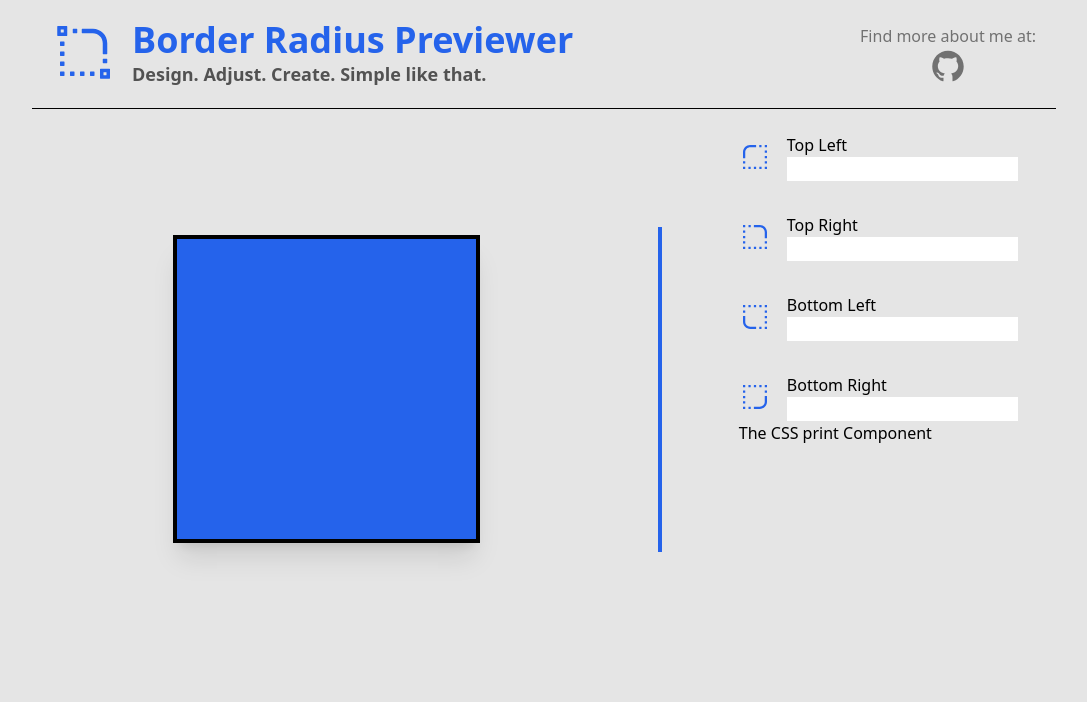
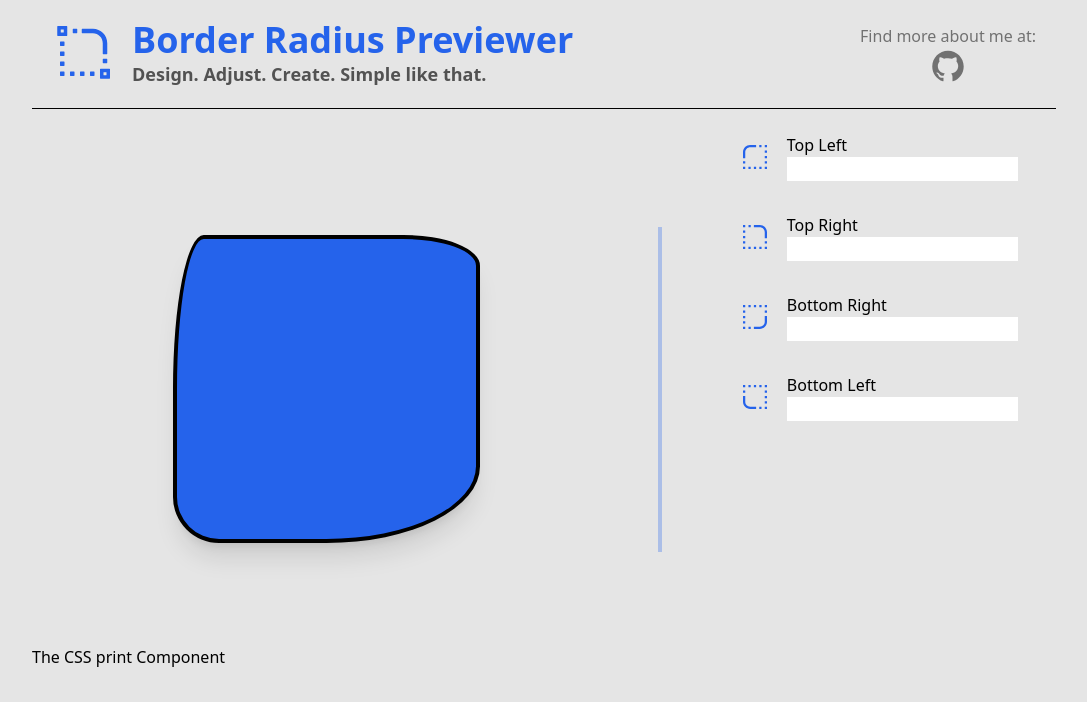
Before and after one commit to mateuscgodoy/border-radius-previewer, a Next.js app: page / in a window 1280 px wide. Shown: the top 702 px of the page, without its empty margins (96-1183 px from the left). Built offline with nearby package versions, Linux system fonts and the light colour scheme.

Commit message:
Add state to change the Rectangle border radius

```diff
--- a/components/BorderForm.tsx
+++ b/components/BorderForm.tsx
@@ -9,7 +9,7 @@ import {
 import BorderSection from "./BorderSection";
 
 export default function BorderForm() {
-  const formSections = [TopLeftSection, TopRightSection, BotLeftSection, BotRightSection];
+  const formSections = [TopLeftSection, TopRightSection, BotRightSection, BotLeftSection];
 
   return (
     <form action="" className="flex flex-col gap-y-8">
--- a/components/ContentContainer.tsx
+++ b/components/ContentContainer.tsx
@@ -1,19 +1,28 @@
 "use client";
 
+import { useState } from "react";
 import BorderForm from "./BorderForm";
 import Rectangle from "./Rectangle";
 
 export default function ContentContainer() {
-  return(
-    <section className="mt-6 flex justify-around">
-      <Rectangle />
-      <div className="border-2 border-blue-600 h-[325px] my-auto"></div>
-      <div className="flex flex-col">
+  const [topLeftValue, setTopLeftValue] = useState("10%");
+  const [topRightValue, setTopRightValue] = useState("25%");
+  const [botLeftValue, setBotLeftValue] = useState("15%");
+  const [botRightValue, setBotRightValue] = useState("50%");
+
+  return (
+    <section>
+      <section className="mt-6 flex justify-around">
+        <Rectangle
+          topLeftValue={topLeftValue}
+          topRightValue={topRightValue}
+          botRightValue={botRightValue}
+          botLeftValue={botLeftValue}
+        />
+        <div className="opacity-30 border-2 border-blue-600 h-[325px] my-auto"></div>
         <BorderForm />
-        <div>
-          The CSS print Component
-        </div>
-      </div>
+      </section>
+      <div>The CSS print Component</div>
     </section>
-  )
+  );
 }
--- a/components/Rectangle.tsx
+++ b/components/Rectangle.tsx
@@ -1,9 +1,23 @@
-export default function Rectangle() {
+type Props = {
+  topLeftValue: string,
+  topRightValue: string,
+  botLeftValue: string,
+  botRightValue: string
+}
+
+export default function Rectangle(
+  {topLeftValue, topRightValue, botLeftValue, botRightValue}: Props
+) {
   return(
     <div className="w-1/2 aspect-square flex items-center justify-center">
       <div
       className="w-3/5 aspect-square bg-blue-600 shadow-xl border-4
-      border-black transition duration-500 hover:scale-105 hover:shadow-2xl">
+      border-black transition duration-500 hover:scale-105 hover:shadow-2xl"
+      style={{
+        borderRadius:`${topLeftValue} ${topRightValue} ${botRightValue} ${botLeftValue} /
+        ${botRightValue} ${topLeftValue} ${topRightValue} ${botLeftValue}`
+      }}
+      >
       </div>
     </div>
   )
```
